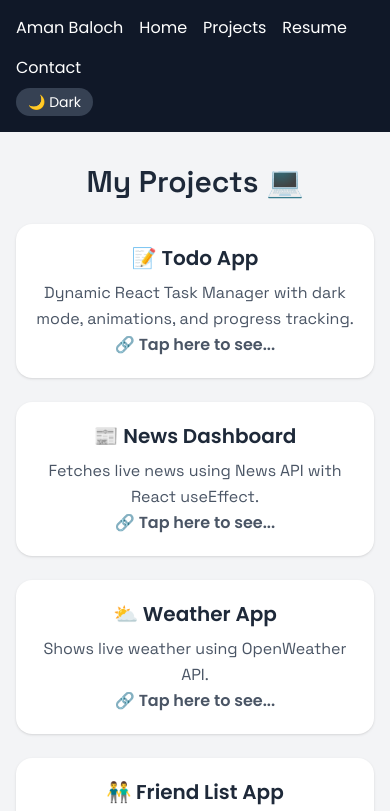
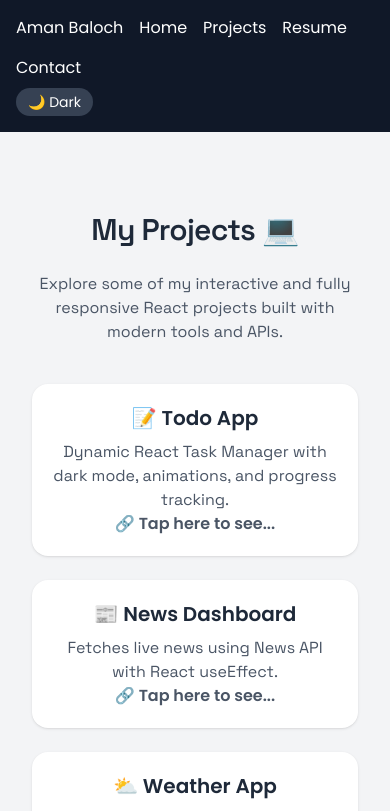
Before and after one commit to codewithAman-256/my-portfolio, a React (Vite) app: page /projects in a window 390 px wide. Shown: the top 811 px of the page. Built offline with nearby package versions, Linux system fonts and the light colour scheme; the HTML template or start-up script is replaced by a standard one.

Commit message:
Enhance Projects page with AOS and layout updates
Added AOS CSS import and initialized AOS in useEffect. Updated project description and modified layout for better responsiveness.

```diff
--- a/src/pages/Projects.jsx
+++ b/src/pages/Projects.jsx
@@ -1,11 +1,14 @@
 import AOS from "aos";
+import "aos/dist/aos.css";
+import { useEffect } from "react";
 import { motion } from "framer-motion";
 import ProjectCard from "../components/ProjectCard";
 
 const projects = [
   {
     title: "📝 Todo App",
-    description: "Dynamic React Task Manager with dark mode, animations, and progress tracking.",
+    description:
+      "Dynamic React Task Manager with dark mode, animations, and progress tracking.",
     link: "https://todo-pro-app.netlify.app/",
   },
   {
@@ -27,21 +30,35 @@ const projects = [
 ];
 
 export default function Projects() {
+  useEffect(() => {
+    AOS.init({ duration: 800, once: true, offset: 100 });
+  }, []);
+
   return (
     <motion.div
       initial={{ opacity: 0, y: 10 }}
       animate={{ opacity: 1, y: 0 }}
       exit={{ opacity: 0, y: -10 }}
-      transition={{ duration: 0.5 }}
-      className="bg-gray-100 dark:bg-gray-900 text-gray-800 dark:text-white  text-center  space-y-6 sm:space-y-8 "
+      transition={{ duration: 0.6 }}
+      className="min-h-screen bg-gray-100 dark:bg-gray-900 text-gray-800 dark:text-white px-4 sm:px-8 lg:px-16 py-12 sm:py-16"
     >
-      <h2 className="text-3xl sm:text-4xl lg:text-5xl font-bold">My Projects 💻</h2>
-      <div className="text-base sm:text-lg lg:text-xl leading-relaxed grid sm:grid-cols-2 lg:grid-cols-3 gap-6">
-        {projects.map((p, i) => (
-          <div data-aos="fade-up" key={i}>
-            <ProjectCard {...p} />
-          </div>
-        ))}
+      <div className="max-w-7xl mx-auto text-center space-y-6 sm:space-y-10">
+        <h2 className="text-3xl sm:text-4xl lg:text-5xl font-extrabold tracking-tight">
+          My Projects 💻
+        </h2>
+
+        <p className="text-gray-600 dark:text-gray-300 text-base sm:text-lg lg:text-xl max-w-2xl mx-auto">
+          Explore some of my interactive and fully responsive React projects built with modern
+          tools and APIs.
+        </p>
+
+        <div className="mt-10 grid grid-cols-1 sm:grid-cols-2 lg:grid-cols-3 gap-6 sm:gap-8 lg:gap-10">
+          {projects.map((p, i) => (
+            <div data-aos="fade-up" key={i}>
+              <ProjectCard {...p} />
+            </div>
+          ))}
+        </div>
       </div>
     </motion.div>
   );
```
